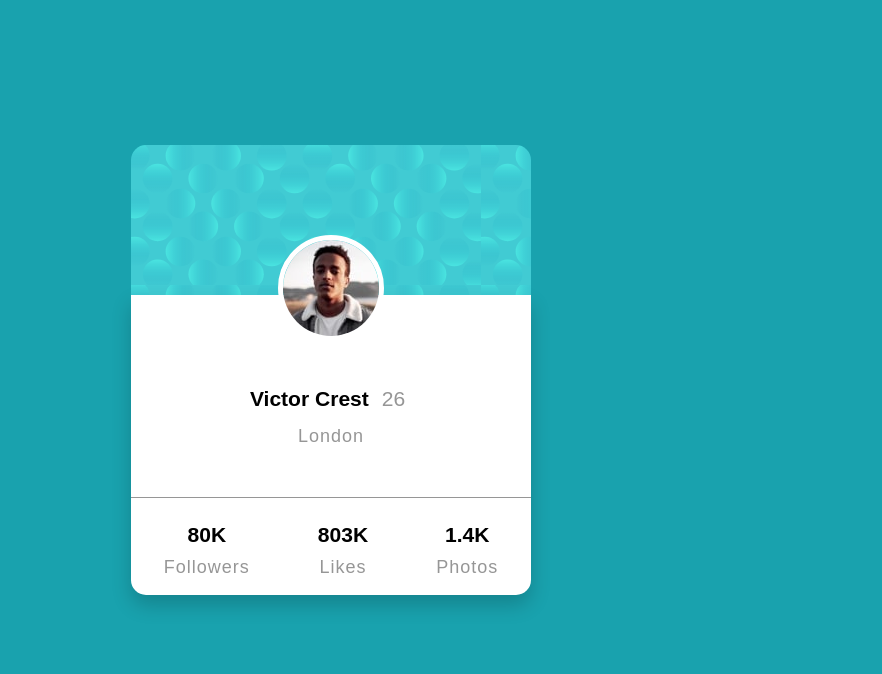
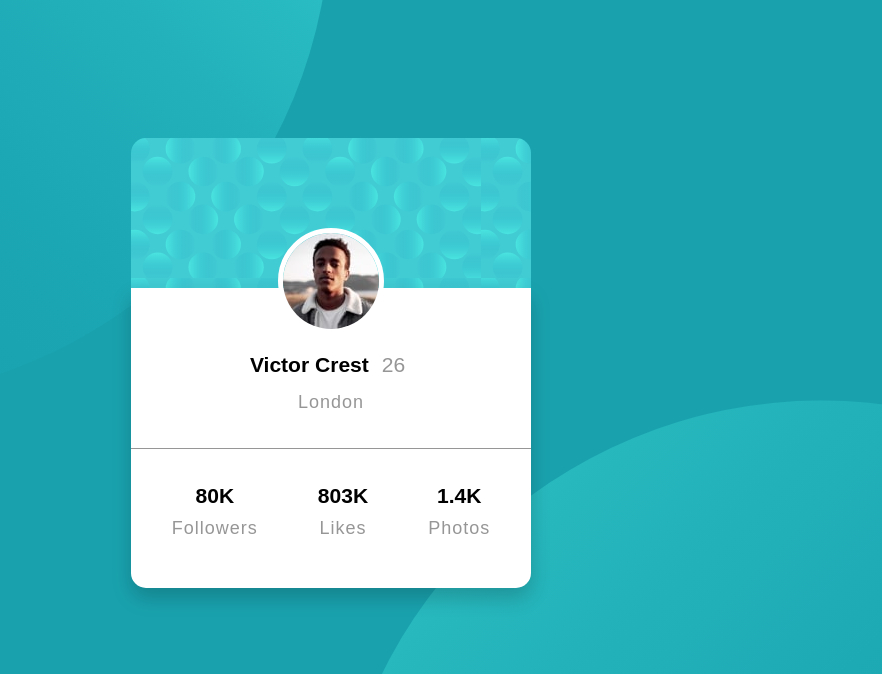
Before and after one commit to Richy55-max/profile-card-component, a plain HTML site: page index.html in a window 1280 px wide. Shown: the top 674 px of the page, without its empty margins (309-1191 px from the left). Drawn offline with Linux system fonts and the light colour scheme; a web font is replaced by a local one.

Commit message:
profile card component update

```diff
--- a/index.html
+++ b/index.html
@@ -20,10 +20,10 @@
             <div class="contain-1">
             </div>
             <div class="contain-2">
-                <div class="user-img">
+                <div class="user-picture">
                     <img src="images/image-victor.jpg" alt="pic">
                 </div>
-                <div class="user-infos">
+                <div class="user-data">
                     <h3>Victor Crest <span>26</span></h3>
                     <p>London</p>
                 </div>
--- a/style.css
+++ b/style.css
@@ -13,19 +13,23 @@ body{
   flex-direction: column;
   align-items: center;
   justify-content:center;
+  position: relative;
   font-size:18px;
   font-family: 'Kumbh Sans',sans-serif;
   min-height: 100vh;
+  width: 100%;
   background-color: hsl(185, 75%, 39%);
+  background-image: url(./images/bg-pattern-top.svg), url(./images/bg-pattern-bottom.svg);
+  background-position: right 50vw bottom 50vh, left 50vw top 50vh;
+  background-repeat: no-repeat;
+  overflow: hidden;
+  gap: 1rem;
 }
 
 .parent{
   display:flex;
   flex-direction:column;
-  /* justify-content:center; */
   position: relative;
-  background: url(./images/bg-pattern-top.svg) no-repeat, url(./images/bg-pattern-bottom.svg) no-repeat, hsl(185, 75%, 39%);
-  background-position: right 50vw bottom 50vh, left 50vw top 50vh;
   margin: 85px 0px;
   width:400px;
   height:450px;
@@ -48,19 +52,20 @@ body{
   align-items:center;
   width:400px;
   height:300px;
+  /* height:265px; */
   background-color:#fff;
   border-bottom-left-radius: 15px;
   border-bottom-right-radius: 15px;
   box-shadow: 0 10px 20px rgba(0,0,0,0.19);
 }
 
-.user-img{
+.user-picture{
  position:absolute;
  top:90px;
  z-index:5000;
 }
 
-.user-img img{
+.user-picture img{
   /* width:120px;
   height:120px;
   object-fit:cover;
@@ -69,17 +74,18 @@ body{
   border:5px solid #fff;
 }
 
-.user-infos{
+.user-data{
   text-align:center;
-  margin-top: 50px;
-  margin-bottom: 20px;
+  /* margin-top: 50px; */
+  /* margin-bottom: 20px; */
+  margin-bottom: 35px;
 }
 
-.user-infos>p{
+.user-data>p{
   margin-top: 15px;
 }
 
-.user-infos span{
+.user-data span{
   color: hsl(0, 0%, 59%);
   margin: 0px 7px;
 }
@@ -89,7 +95,7 @@ body{
   justify-content:center;
   align-items:center;
   flex-direction:row;
-  margin-top:30px;
+  /* margin-top:30px; */
   border-top: 1px solid hsl(0, 0%, 59%);
   width: 100%;
 }
@@ -101,7 +107,7 @@ h3{
 span{
   text-align:center;
   font-weight:400;
-  margin:0px 34px;
+  margin:10px 30px;
 }
 
 p{
@@ -131,6 +137,7 @@ pre{
 
 .attribution{
   margin-bottom: 40px;
+  font-size: 16px;
 }
 
 @media screen and (max-width:450px) {
```
